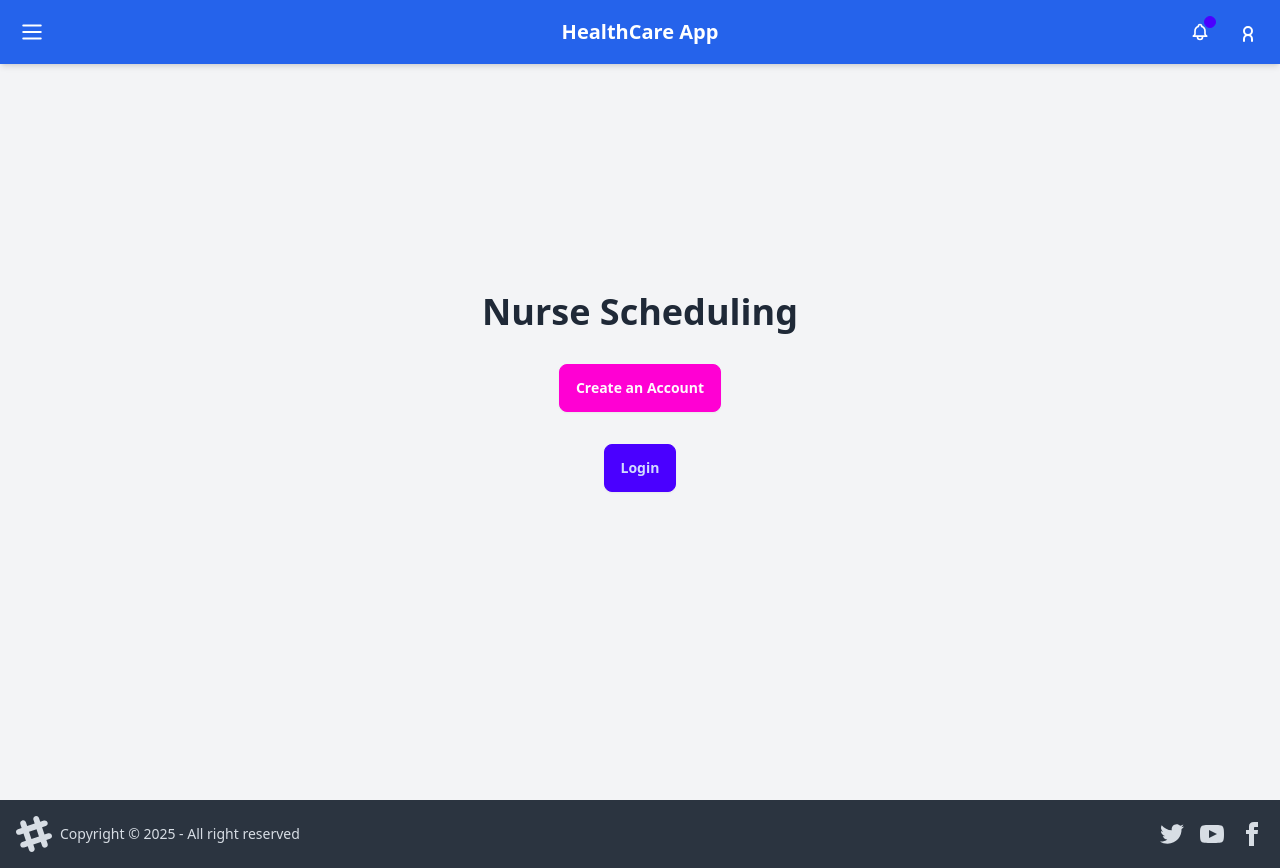
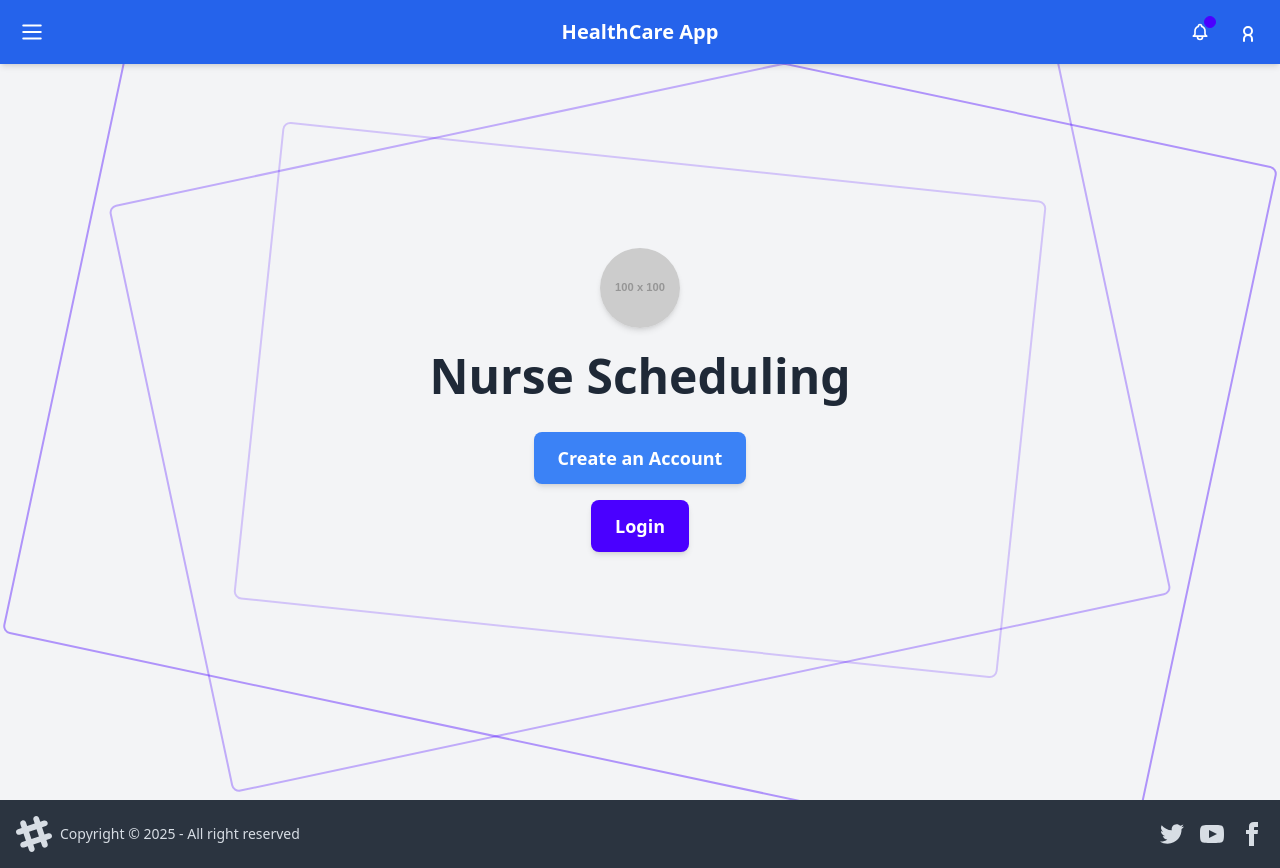
Before and after one commit to LDS-E/Schedule_Frontend, a React (Vite) app: page / in a window 1280 px wide. Built offline with nearby package versions, Linux system fonts and the light colour scheme.

Commit message:
Added elements to fill the welcomePage and restyled the login and create account btn.

```diff
--- a/src/pages/WelcomePage.jsx
+++ b/src/pages/WelcomePage.jsx
@@ -1,23 +1,42 @@
-import React, { useState } from "react";
-import { BrowserRouter as Router, Routes, Route } from "react-router-dom";
-import { NavLink, Link } from "react-router-dom";
+import React from "react";
+import { Link } from "react-router-dom";
 
 const WelcomePage = () => {
   return (
-    <div className="h-screen flex flex-col justify-center items-center bg-gray-100">
-      <div className="mb-8">
-        <h1 className="text-4xl font-bold">Nurse Scheduling</h1>
+    <div className="relative h-screen flex flex-col justify-center items-center bg-gray-100 overflow-hidden">
+      {/* Elementos geométricos no fundo */}
+      <div className="absolute inset-0 flex justify-center items-center pointer-events-none">
+        <div className="absolute w-[90%] h-[90%] border-[2px] border-[#4A00FF] rounded-lg transform rotate-12 opacity-40"></div>
+        <div className="absolute w-[75%] h-[75%] border-[2px] border-[#4A00FF] rounded-lg transform -rotate-12 opacity-30"></div>
+        <div className="absolute w-[60%] h-[60%] border-[2px] border-[#4A00FF] rounded-lg transform rotate-6 opacity-20"></div>
       </div>
 
-      <div className="flex flex-col items-center space-y-4">
+      {/* Logo provisório */}
+      <div className="mb-6 relative">
+        <img
+          src="https://via.placeholder.com/100" // Substitua por um logo real
+          alt="Nurse Scheduling Logo"
+          className="w-20 h-20 rounded-full shadow-md"
+        />
+      </div>
+
+      {/* Título */}
+      <h1 className="text-5xl font-extrabold text-gray-800 mb-8 relative">
+        Nurse Scheduling
+      </h1>
+
+      {/* Botões estilizados */}
+      <div className="flex flex-col items-center space-y-4 w-64 relative">
         <Link to="/create-account">
-          <button className="btn btn-secondary w-full mb-4">
+          <button className="w-full px-6 py-3 text-lg font-semibold text-white bg-blue-500 rounded-lg shadow-md hover:bg-blue-600 transition duration-300">
             Create an Account
           </button>
         </Link>
 
         <Link to="/login">
-          <button className="btn btn-primary w-full mb-4">Login</button>
+          <button className="w-full px-6 py-3 text-lg font-semibold text-white bg-[#4A00FF] rounded-lg shadow-md hover:bg-green-600 transition duration-300">
+            Login
+          </button>
         </Link>
       </div>
     </div>
--- a/tailwind.config.js
+++ b/tailwind.config.js
@@ -1,12 +1,10 @@
 import daisyui from "daisyui";
 
 export default {
-  content: ["./index.html", "./src/**/*.{js,jsx,ts,tsx}"], // Certifique-se de que está incluindo todos os arquivos JSX
+  content: ["./index.html", "./src/**/*.{js,jsx,ts,tsx}"],
   theme: {
-    extend: {
-      // Aqui você pode adicionar outras personalizações, se necessário
-    },
+    extend: {},
   },
-  darkMode: "class", // Garante que o Tailwind usará a classe "dark" no body para ativar o modo escuro
+  darkMode: "class",
   plugins: [daisyui],
 };
```
